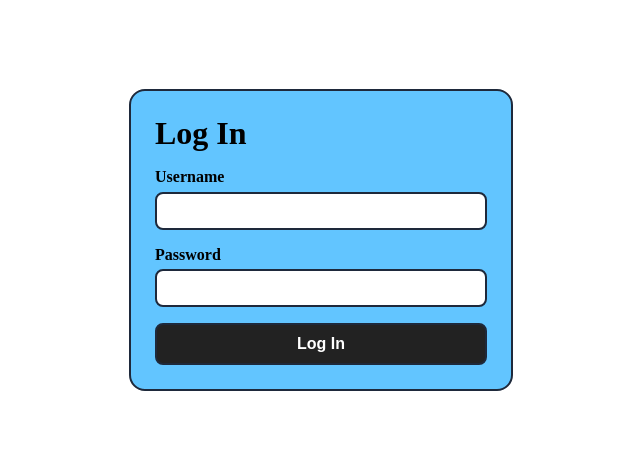
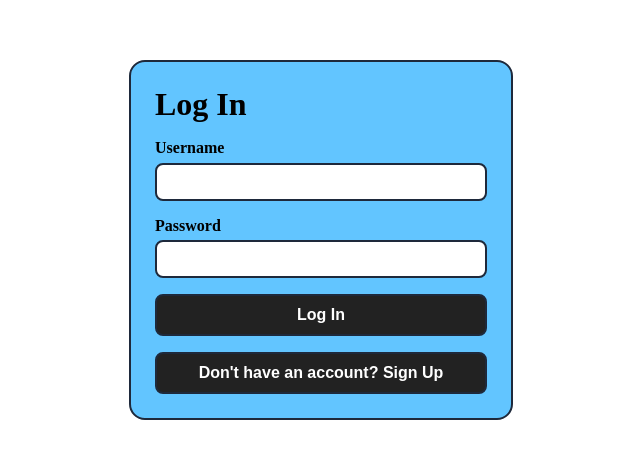
Before and after one commit to boettcherb/TaskManager, a React (Vite) app in the folder frontend/: page / in a window 1280 px wide. Shown: the part 160-618 px from the top of the page, without its empty margins (319-959 px from the left). Built offline with nearby package versions, Linux system fonts and the light colour scheme; no server answers.

Commit message:
Update login page to also allow signup

```diff
--- a/frontend/src/App.tsx
+++ b/frontend/src/App.tsx
@@ -207,8 +207,12 @@ function App() {
     setTasks([]);
   }
 
+  function signup() {
+    console.log("Signup functionality not implemented yet");
+  }
+
   if (!token || !user) {
-    return <LoginForm onLogin={login} />;
+    return <LoginForm onLogin={login} onSignup={signup} />;
   }
 
   return (
--- a/frontend/src/components/LoginForm.tsx
+++ b/frontend/src/components/LoginForm.tsx
@@ -3,21 +3,27 @@ import "./LoginForm.css";
 
 interface LoginFormProps {
   onLogin: (username: string, password: string) => void;
+  onSignup: (username: string, password: string) => void;
 }
 
-function LoginForm({ onLogin }: LoginFormProps) {
-  const [username, setUsername] = useState("");
-  const [password, setPassword] = useState("");
+function LoginForm({ onLogin, onSignup }: LoginFormProps) {
+  const [username, setUsername] = useState<string>("");
+  const [password, setPassword] = useState<string>("");
+  const [login, setLogin] = useState<boolean>(true);
 
   function handleSubmit(event: React.FormEvent<HTMLFormElement>) {
     event.preventDefault();
-    onLogin(username, password);
+    if (login) {
+      onLogin(username, password);
+    } else {
+      onSignup(username, password);
+    }
   }
 
   return (
     <main className="login-page">
       <form className="login-form" onSubmit={handleSubmit}>
-        <h1>Log In</h1>
+        <h1>{login ? "Log In" : "Sign Up"}</h1>
 
         <label className="login-field">
           <span>Username</span>
@@ -40,7 +46,10 @@ function LoginForm({ onLogin }: LoginFormProps) {
         </label>
 
         <button className="login-button" type="submit">
-          Log In
+          {login ? "Log In" : "Create Account"}
+        </button>
+        <button className="login-button" onClick={() => setLogin((current) => !current)}>
+          {login ? "Don't have an account? Sign Up" : "Already have an account? Log In"}
         </button>
       </form>
     </main>
```
